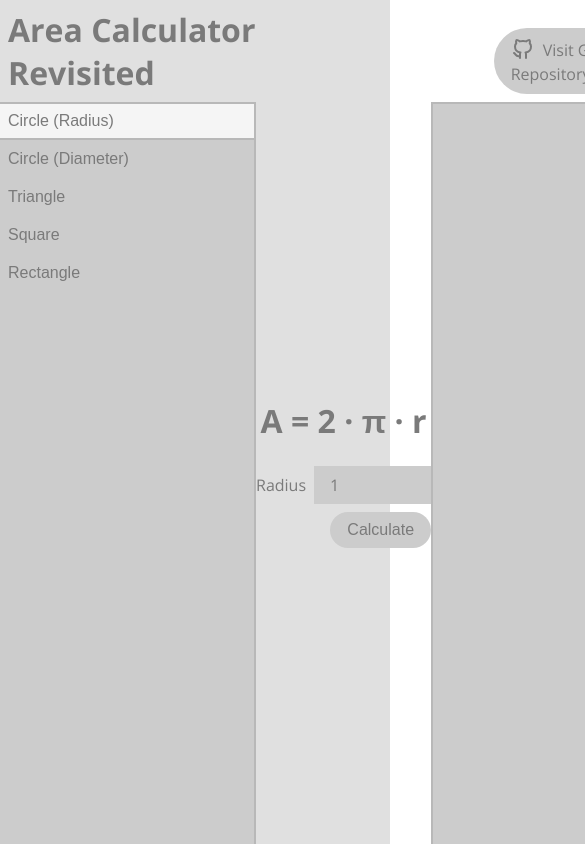
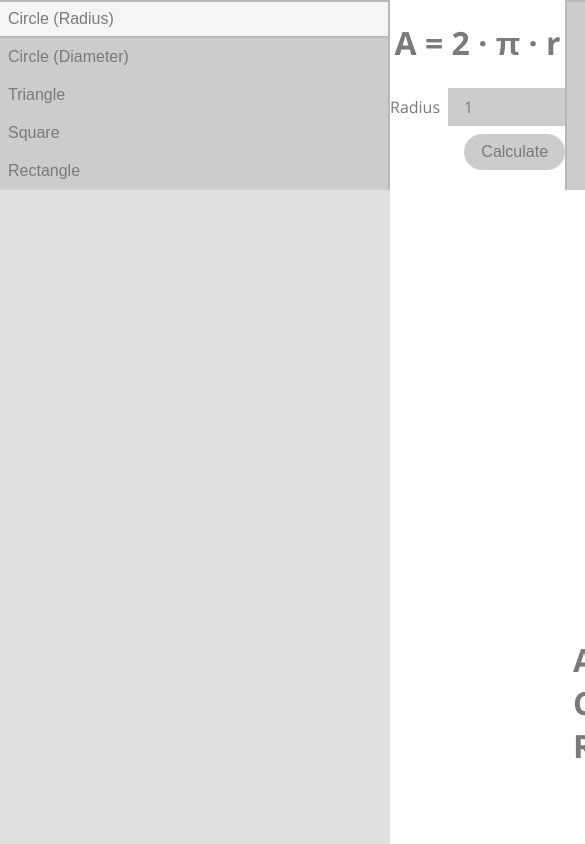
Before and after one commit to hildergill/area-calculator-revisited, a React (Vite) app: page / in a window 390 px wide. Shown: the top 844 px of the page, 585 px wide, since content can reach past the window. Built offline with nearby package versions, Linux system fonts and the light colour scheme.

Commit message:
Added the common mobile stylesheets

```diff
--- a/src/styles/common.scss
+++ b/src/styles/common.scss
@@ -30,3 +30,14 @@
 		color: constants.$color-primary-text;
 	}
 }
+
+@media (max-width: 800px) {
+	#root {
+		grid-template-areas:
+			"shapeSelector"
+			"calculatorForm"
+			"resultsList";
+		grid-template-columns: 100vw;
+		grid-template-rows: max-content auto 6rem;
+	}
+}
```
